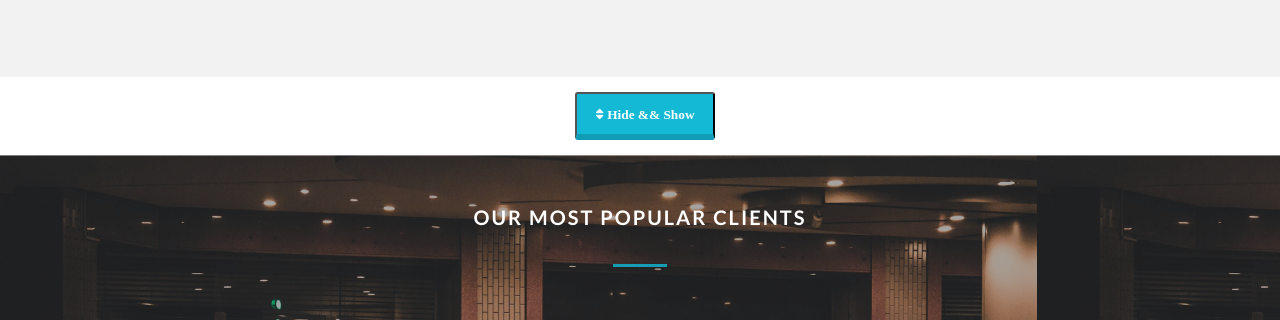
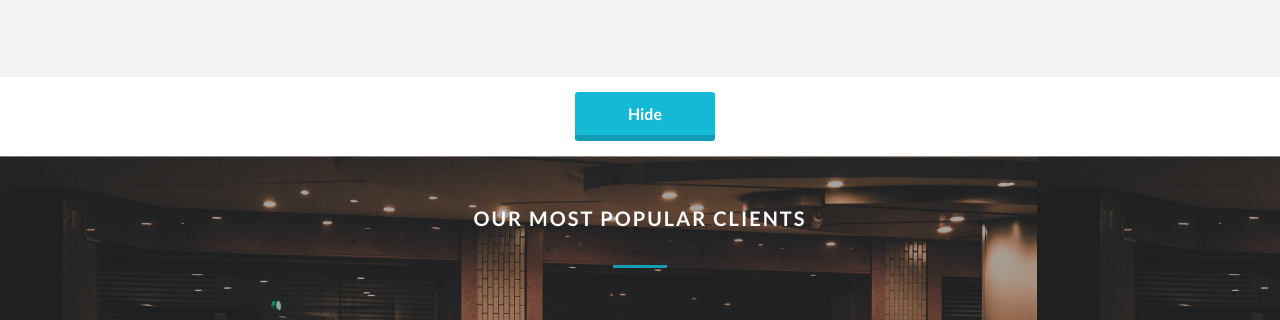
Before and after one commit to shehlaibadzadeh2019/IbaTech, a plain HTML site: page javascript/js_hw15/index.html in a window 1280 px wide. Shown: the part 1294-1614 px from the top of the page. Drawn offline with nearby package versions, Linux system fonts and the light colour scheme.

Commit message:
Update index.html

```diff
--- a/javascript/js_hw15/index.html
+++ b/javascript/js_hw15/index.html
@@ -96,7 +96,7 @@
     <!-- Our Most Popular Clients -->
 
     <section class="our-most-client">
-        <button class="btn-start-section bg-blue mb-15"><i id="toggle" class="fas fa-sort"> Hide && Show</i></button>
+       <a id="toggle" class="btn-start-section bg-blue mb-15">Hide</a>
         <div class="popular_clients" id="popular_clients">
             <div class="heading_client">
                 Our Most Popular Clients
```
